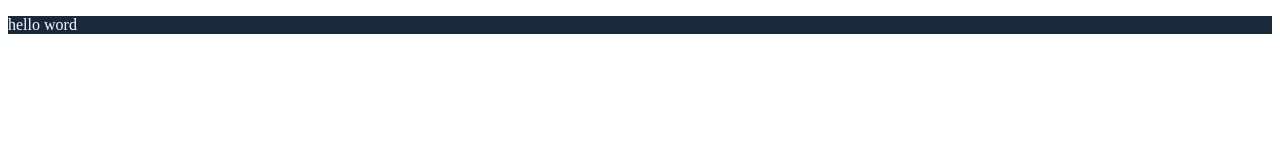
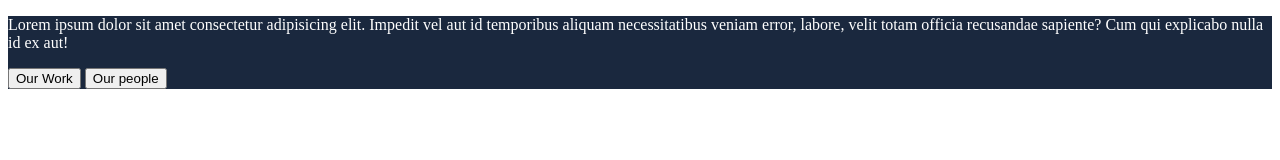
Before and after one commit to lisamareesimpson2000/summative-Behance, a website: page public/index.html in a window 1280 px wide. Drawn offline with Linux system fonts and the light colour scheme.

Commit message:
updating index

```diff
--- a/Gruntfile.js
+++ b/Gruntfile.js
@@ -16,7 +16,7 @@ module.exports = function(grunt) {
       uglify: {
         my_target: {
           files: {
-            'public/output.min.js': ['public/js/main.js']
+            'public/main.min.js': ['public/js/main.js']
           }
         }
       },
--- a/public/index.html
+++ b/public/index.html
@@ -15,8 +15,9 @@
 
             <!--SECTION 1 - HOMEPAGE-->
             <div id="" class="section section--homepage">
-                <p>hello word</p>
-
+                <p>Lorem ipsum dolor sit amet consectetur adipisicing elit. Impedit vel aut id temporibus aliquam necessitatibus veniam error, labore, velit totam officia recusandae sapiente? Cum qui explicabo nulla id ex aut!</p>
+                <button class="btn">Our Work</button>
+                <button class="btn btn-white">Our people</button>
             </div>
             <!--HOMEPAGE-->
 
--- a/public/scss/global.scss
+++ b/public/scss/global.scss
@@ -1,18 +1,8 @@
+@import 'variables';
 .container-fluid{
     width: 100%;
     height: 100%;
-    background-color: #1a283e;
-    color: white;
+    background-color: $dark;
+    color: $wht;
+    font-family: $main-font;
 }
-
-/* FONTS */
-$main-font: 'Amaranth', regular;
-
-
-/*MAIN COLOURS */
-$dark: #1a283e;
-$turq-d: #025e73;
-$turq-m: #0396a6;
-$turq-l: #04adbf;
-$pale: #b5d3dd;
-$wht: #ffffff;
--- a/public/scss/variables.scss
+++ b/public/scss/variables.scss
@@ -0,0 +1,11 @@
+/* FONTS */
+$main-font: 'Amaranth', regular;
+
+
+/*MAIN COLOURS */
+$dark: #1a283e;
+$turq-d: #025e73;
+$turq-m: #0396a6;
+$turq-l: #04adbf;
+$pale: #b5d3dd;
+$wht: #ffffff;
```
Also changed, not shown: public/css/main.css, 1 other file.
